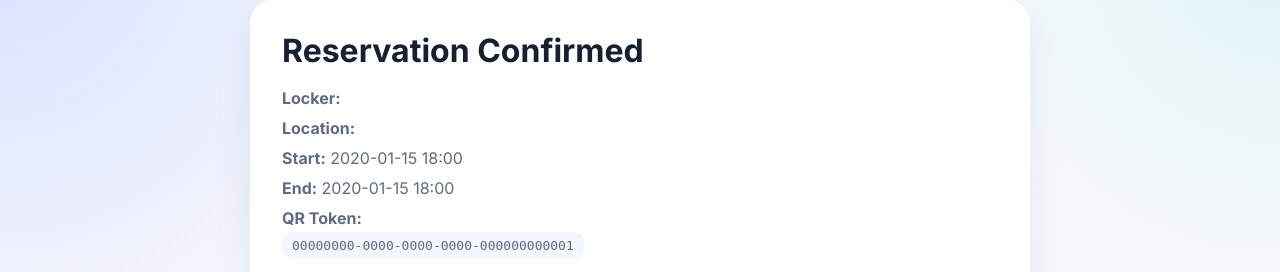
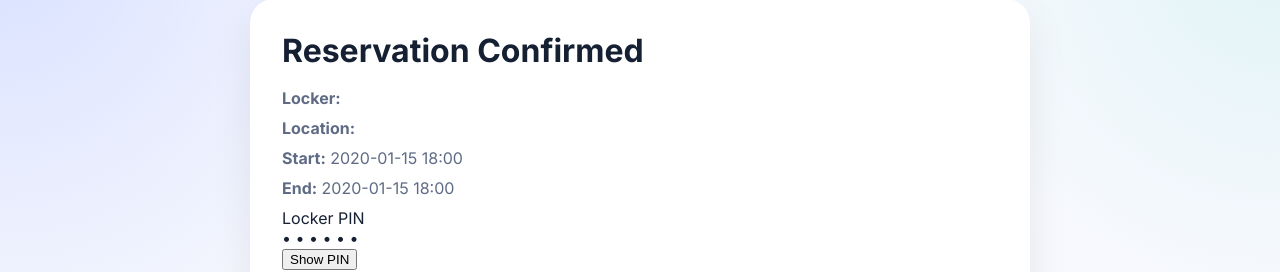
Before and after one commit to Kinson1012/EE3070_FlexiLock, a Django app: page /reservation/1/ in a window 1280 px wide. Shown: the part 61-333 px from the top of the page. Run offline with Django 5.2, Linux system fonts and the light colour scheme; a user stored in the database is signed in; tables that the repository leaves empty hold one stand-in row (values such as "Sample post").

Commit message:
added pin verify

```diff
--- a/locker/TEMPLATES/locker/reservation_detail.html
+++ b/locker/TEMPLATES/locker/reservation_detail.html
@@ -1,18 +1,29 @@
-<!DOCTYPE html>
+<!doctype html>
 <html lang="en">
   <head>
-    <meta charset="UTF-8">
-    <meta name="viewport" content="width=device-width, initial-scale=1.0">
+    <meta charset="UTF-8" />
+    <meta name="viewport" content="width=device-width, initial-scale=1.0" />
     <title>Reservation Confirmed | FlexiLock</title>
-    <link rel="preconnect" href="https://fonts.googleapis.com">
-    <link rel="preconnect" href="https://fonts.gstatic.com" crossorigin>
-    <link href="https://fonts.googleapis.com/css2?family=Inter:wght@400;500;600;700;800&display=swap" rel="stylesheet">
+    <link rel="preconnect" href="https://fonts.googleapis.com" />
+    <link rel="preconnect" href="https://fonts.gstatic.com" crossorigin />
+    <link
+      href="https://fonts.googleapis.com/css2?family=Inter:wght@400;500;600;700;800&display=swap"
+      rel="stylesheet"
+    />
     <style>
       body {
-            font-family: 'Inter', sans-serif;
+        font-family: "Inter", sans-serif;
         background:
-                radial-gradient(circle at top left, rgba(53,92,255,0.16), transparent 28%),
-                radial-gradient(circle at top right, rgba(57,196,172,0.12), transparent 22%),
+          radial-gradient(
+            circle at top left,
+            rgba(53, 92, 255, 0.16),
+            transparent 28%
+          ),
+          radial-gradient(
+            circle at top right,
+            rgba(57, 196, 172, 0.12),
+            transparent 22%
+          ),
           linear-gradient(180deg, #f8faff 0%, #f4f6fb 100%);
         margin: 0;
         color: #162033;
@@ -91,23 +132,72 @@
       <div class="card">
         <h1>Reservation Confirmed</h1>
 
-            <div class="meta"><strong>Locker:</strong> {{ reservation.locker.locker_number }}</div>
-            <div class="meta"><strong>Location:</strong> {{ reservation.locker.location }}</div>
-            <div class="meta"><strong>Start:</strong> {{ reservation.start_time|date:"Y-m-d H:i" }}</div>
-            <div class="meta"><strong>End:</strong> {{ reservation.end_time|date:"Y-m-d H:i" }}</div>
-            <div class="meta"><strong>QR Token:</strong><br><span class="token">{{ reservation.qr_token }}</span></div>
+        <div class="meta">
+          <strong>Locker:</strong> {{ reservation.locker.locker_number }}
+        </div>
+        <div class="meta">
+          <strong>Location:</strong> {{ reservation.locker.location }}
+        </div>
+        <div class="meta">
+          <strong>Start:</strong> {{ reservation.start_time|date:"Y-m-d H:i" }}
+        </div>
+        <div class="meta">
+          <strong>End:</strong> {{ reservation.end_time|date:"Y-m-d H:i" }}
+        </div>
+        <div class="pin-box">
+          <div class="pin-title">Locker PIN</div>
+
+          <div class="pin-display" id="pin-value">• • • • • •</div>
+
+          <button
+            class="pin-btn"
+            onclick="togglePin('{{ reservation.pin_code }}')"
+          >
+            Show PIN
+          </button>
+        </div>
+        <div class="meta">
+          <strong>QR Token:</strong><br /><span class="token"
+            >{{ reservation.qr_token }}</span
+          >
+        </div>
 
         <div class="qr-box">
-                <img src="{% url 'reservation_qr' reservation.id %}" alt="Reservation QR Code">
+          <img
+            src="{% url 'reservation_qr' reservation.id %}"
+            alt="Reservation QR Code"
+          />
         </div>
 
         <p>Use this QR code to unlock the locker when you arrive.</p>
 
         <div class="btn-row">
-                <a href="{% url 'dashboard' %}" class="btn btn-primary">Back to Dashboard</a>
-                <a href="{% url 'cancel_reservation' reservation.id %}" class="btn btn-outline">Cancel Reservation</a>
+          <a href="{% url 'dashboard' %}" class="btn btn-primary"
+            >Back to Dashboard</a
+          >
+          <a
+            href="{% url 'cancel_reservation' reservation.id %}"
+            class="btn btn-outline"
+            >Cancel Reservation</a
+          >
         </div>
       </div>
     </div>
   </body>
 </html>
+
+<script>
+  let pinVisible = false;
+
+  function togglePin(pin) {
+    const el = document.getElementById("pin-value");
+
+    if (!pinVisible) {
+      el.textContent = pin;
+      pinVisible = true;
+    } else {
+      el.textContent = "• • • • • •";
+      pinVisible = false;
+    }
+  }
+</script>
--- a/locker/models.py
+++ b/locker/models.py
@@ -1,8 +1,10 @@
 import uuid
-
+import random
 from django.db import models
 from django.contrib.auth.models import User
 
+def generate_pin():
+    return f"{random.randint(0, 999999):06d}"
 
 class Locker(models.Model):
     STATUS_CHOICES = [
@@ -27,6 +29,7 @@ class Reservation(models.Model):
     end_time = models.DateTimeField()
     active = models.BooleanField(default=True)
     qr_token = models.UUIDField(default=uuid.uuid4, editable=False, unique=True)
+    pin_code = models.CharField(max_length=6, default=generate_pin)
 
     def __str__(self):
         state = "Active" if self.active else "Closed"
@@ -54,6 +57,7 @@ class ReservationLog(models.Model):
     ('disable', 'Disable'),
     ('qr_verify', 'QR Verify'),
     ('unlock_result', 'Unlock Result'),
+    ('pin_verify', 'PIN Verify'),
     ]
 
     user = models.ForeignKey(User, on_delete=models.SET_NULL, null=True, blank=True)
--- a/locker/urls.py
+++ b/locker/urls.py
@@ -31,4 +31,5 @@ urlpatterns = [
     path("api/my-active-reservation/", views.api_my_active_reservation, name="api_my_active_reservation"),
     path("api/locker-status/", views.api_locker_status, name="api_locker_status"),
     path("api/unlock-result/", views.api_unlock_result, name="api_unlock_result"),
+    path("api/verify-pin/", views.api_verify_pin, name="api_verify_pin"),
 ]
--- a/locker/views.py
+++ b/locker/views.py
@@ -17,8 +17,7 @@ from django.http import JsonResponse
 from django.contrib.admin.views.decorators import staff_member_required
 from django.views.decorators.csrf import csrf_exempt
 
-from .models import Locker, Reservation, ReservationLog
-
+from .models import Locker, Reservation, ReservationLog, LockerDeviceStatus
 
 def write_reservation_log(user, locker, action, extra_message=""):
     """
@@ -903,3 +902,92 @@ def api_unlock_result(request):
         "locker_number": locker.locker_number,
         "result": result,
     })
+
+@csrf_exempt
+def api_verify_pin(request):
+    if request.method != "POST":
+        return JsonResponse({
+            "valid": False,
+            "error": "POST method required"
+        }, status=405)
+
+    try:
+        data = json.loads(request.body.decode("utf-8"))
+        locker_number = data.get("locker_number", "").strip()
+        pin_code = data.get("pin_code", "").strip()
+    except Exception:
+        return JsonResponse({
+            "valid": False,
+            "error": "Invalid JSON"
+        }, status=400)
+
+    if not locker_number or not pin_code:
+        return JsonResponse({
+            "valid": False,
+            "error": "locker_number and pin_code are required"
+        }, status=400)
+
+    now = timezone.localtime()
+
+    locker = Locker.objects.filter(locker_number=locker_number).first()
+    if not locker:
+        return JsonResponse({
+            "valid": False,
+            "error": "Locker not found"
+        }, status=404)
+
+    if locker.status in ["maintenance", "disabled"]:
+        return JsonResponse({
+            "valid": False,
+            "error": f"Locker is {locker.status}"
+        }, status=403)
+
+    reservation = Reservation.objects.filter(
+        locker=locker,
+        pin_code=pin_code,
+        active=True
+    ).select_related("user").first()
+
+    if not reservation:
+        return JsonResponse({
+            "valid": False,
+            "error": "Invalid PIN"
+        }, status=401)
+
+    if now < reservation.start_time:
+        return JsonResponse({
+            "valid": False,
+            "error": "Reservation has not started yet"
+        }, status=403)
+
+    if now > reservation.end_time:
+        reservation.active = False
+        reservation.save(update_fields=["active"])
+
+        return JsonResponse({
+            "valid": False,
+            "error": "Reservation expired"
+        }, status=403)
+
+    ReservationLog.objects.create(
+        user=reservation.user,
+        locker=locker,
+        action="pin_verify",
+        details=f"PIN verified successfully for reservation {reservation.id}"
+    )
+
+    write_reservation_log(
+        user=reservation.user,
+        locker=locker,
+        action="pin_verify",
+        extra_message=f"reservation_id={reservation.id}"
+    )
+
+    return JsonResponse({
+        "valid": True,
+        "locker_number": locker.locker_number,
+        "location": locker.location,
+        "user": reservation.user.username,
+        "reservation_id": reservation.id,
+        "message": "PIN verified"
+    })
```
Also changed, not shown: other parts of locker/TEMPLATES/locker/reservation_detail.html (+31 -1 lines), locker/migrations/0010_reservation_pin_code_alter_locker_status.py (added). Lines whose indentation alone changed are shown as unchanged.
